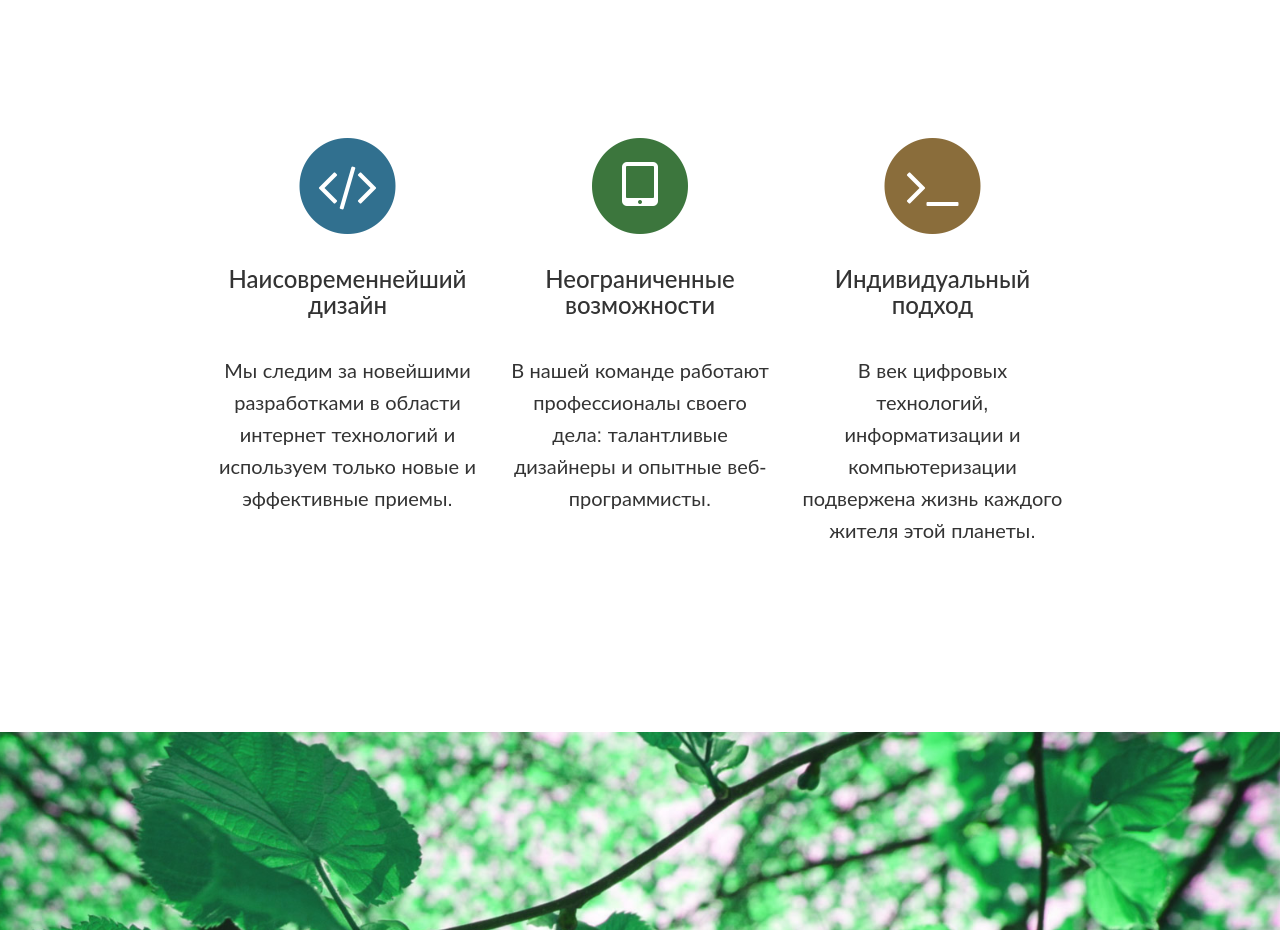
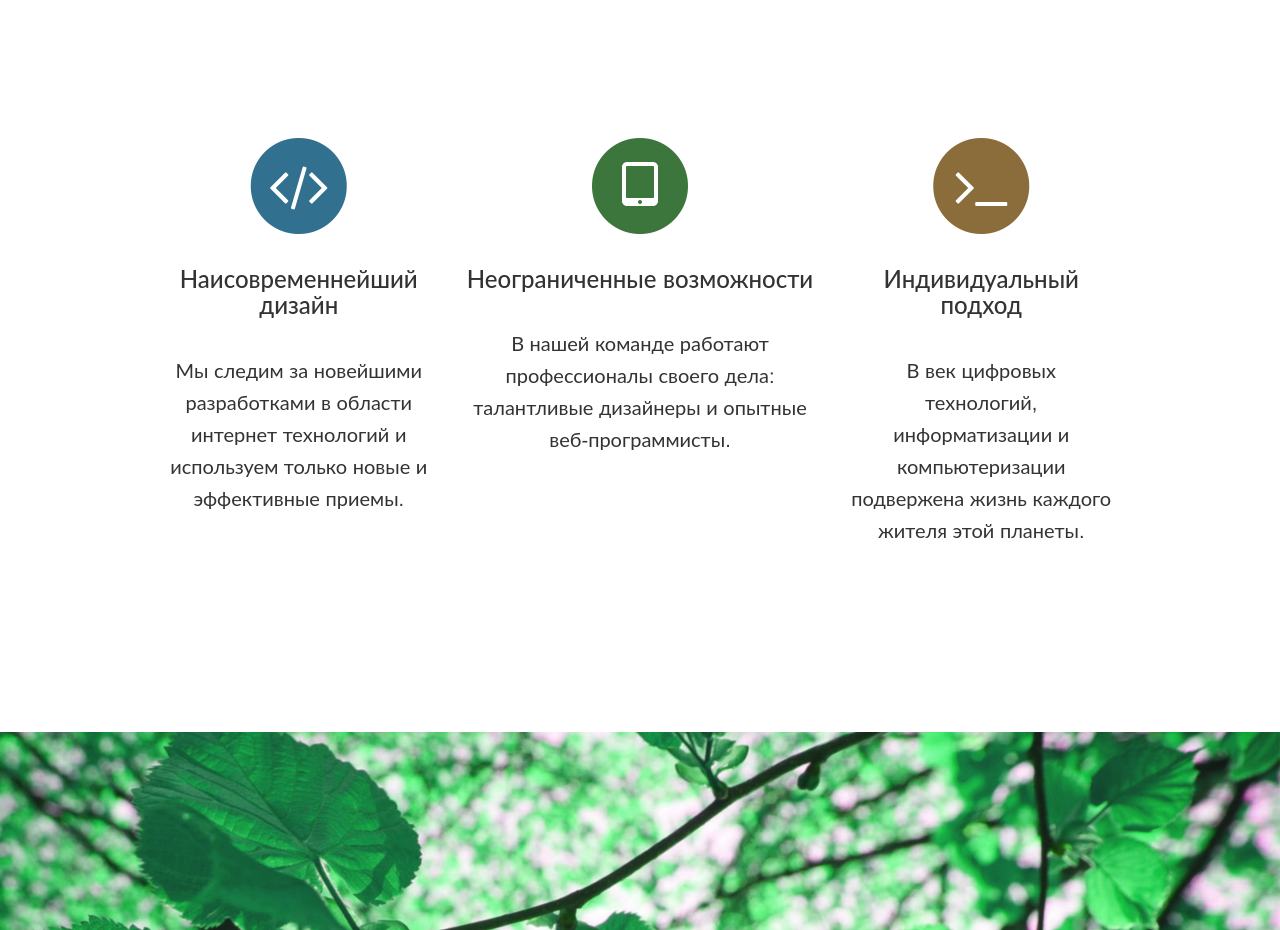
Before and after one commit to 10R2/10R2.github.io, a plain HTML site: page index.html in a window 1280 px wide. Shown: the part 820-1750 px from the top of the page. Drawn offline with nearby package versions, Linux system fonts and the light colour scheme; some packages are replaced by stand-ins of ours; a script that the page names is missing.

Commit message:
minor IE8 improvements.

```diff
--- a/css/theme.css
+++ b/css/theme.css
@@ -163,11 +163,6 @@ p {
     padding-top: 100px;
   }
 }
-@media (min-width: 1200px) {
-  #services .col-lg-offset-0 {
-    margin-left: 12.5%;
-  }
-}
 #sendmessage {
   display: none;
 }
--- a/index.html
+++ b/index.html
@@ -14,9 +14,9 @@
     <!--[if lt IE 9]>
         <script src="//cdnjs.cloudflare.com/ajax/libs/html5shiv/3.7/html5shiv.js"></script>
         <script src="//cdnjs.cloudflare.com/ajax/libs/respond.js/1.4.2/respond.js"></script>
-        <link href="//cdnjs.cloudflare.com/ajax/libs/respond.js/1.4.2/respond-proxy.html" id="respond-proxy" rel="respond-proxy" />
+        <!--<link href="//cdnjs.cloudflare.com/ajax/libs/respond.js/1.4.2/respond-proxy.html" id="respond-proxy" rel="respond-proxy" />
         <link href="js/respond.proxy.gif" id="respond-redirect" rel="respond-redirect" />
-        <script src="js/respond.proxy.js"></script>
+        <script src="js/respond.proxy.js"></script>-->
     <![endif]-->
 </head>
 
@@ -81,7 +81,7 @@
 <section id="services" class="container content-section text-center">
 <div class="row">
 
-    <div class="col-lg-3 col-lg-offset-0">
+    <div class="col-lg-3 col-lg-offset-1">
         <span class="fa-stack fa-4x text-info">
             <i class="fa fa-circle fa-stack-2x"></i>
             <i class="fa fa-code fa-stack-1x fa-inverse"></i>
@@ -91,7 +91,7 @@
         </p>
     </div>
 
-    <div class="col-lg-3">
+    <div class="col-lg-4">
         <span class="fa-stack fa-4x text-success">
             <i class="fa fa-circle fa-stack-2x"></i>
             <i class="fa fa-tablet fa-stack-1x fa-inverse"></i>
```
